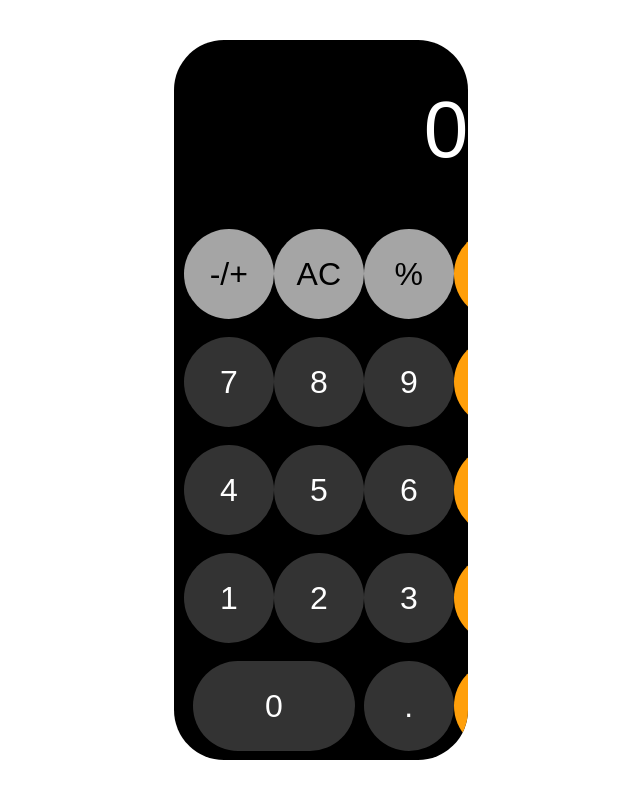
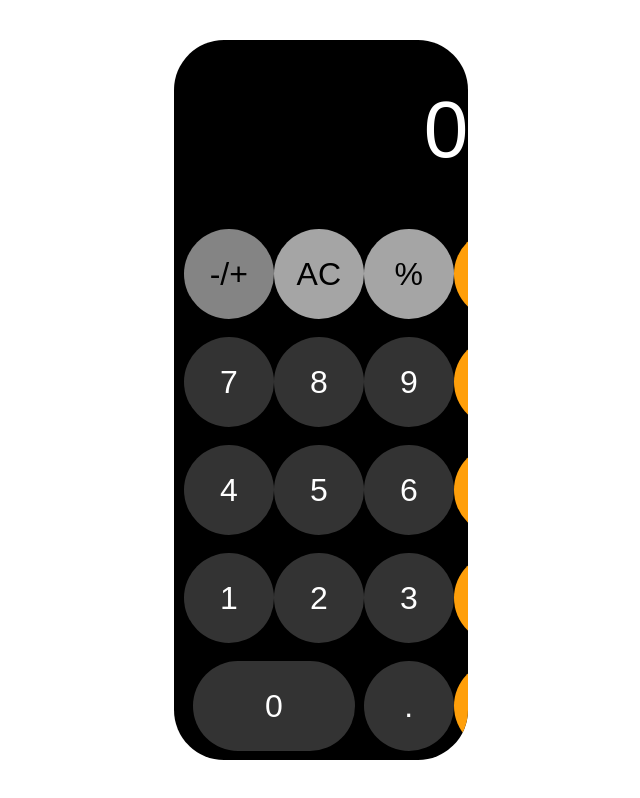
Before and after one commit to carloscabral656/calculator, a plain HTML site: page index.html in a window 1280 px wide. In both pictures the pointer is over the element "-/+". Shown: the whole page, without its empty margins (319-959 px from the left). Drawn offline with Linux system fonts and the light colour scheme.

Commit message:
Opacity in buttons

```diff
--- a/style.css
+++ b/style.css
@@ -38,10 +38,6 @@ body{
     align-items: center;
 }
 
-#buttons div:focus{
-    background-color: aqua;
-}
-
 .button {
     width: 90px;
     height: 90px;
@@ -51,6 +47,10 @@ body{
     justify-content: center;
     font-size: 2rem;
     cursor: pointer;
+}
+
+.button:hover{
+    opacity: 0.8;
 }
 
 .button-gray {
```
